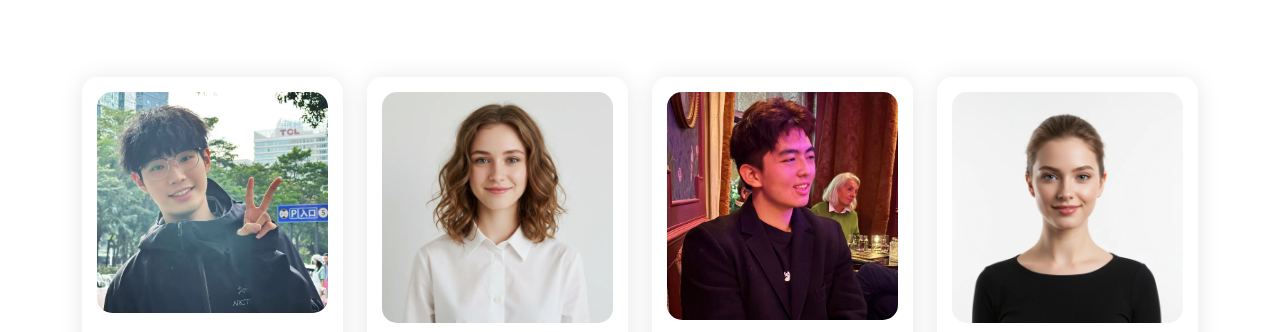
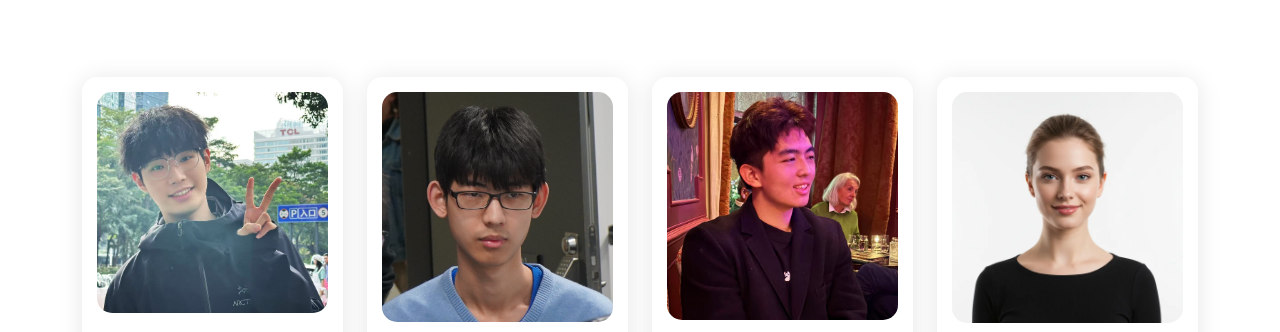
Before and after one commit to jackliu04/Sys-report, a plain HTML site: page index.html in a window 1280 px wide. Shown: the part 3386-3718 px from the top of the page. Drawn offline with Linux system fonts and the light colour scheme.

Commit message:
Added photo for jack

```diff
--- a/index.html
+++ b/index.html
@@ -353,7 +353,7 @@
 
           <div class="col-xl-3 col-md-6 d-flex" data-aos="fade-up" data-aos-delay="200">
             <div class="member">
-              <img src="assets/img/person/person-f-8.webp" class="img-fluid" alt="">
+              <img src="assets/img/jack_liu.jpg" class="img-fluid" alt="">
               <h4>Jack Liu</h4>
               <span>Infrastructure & Deployment, Testing</span>
               <div class="social">
```
Also changed, not shown: assets/img/jack_liu.JPG (added).
